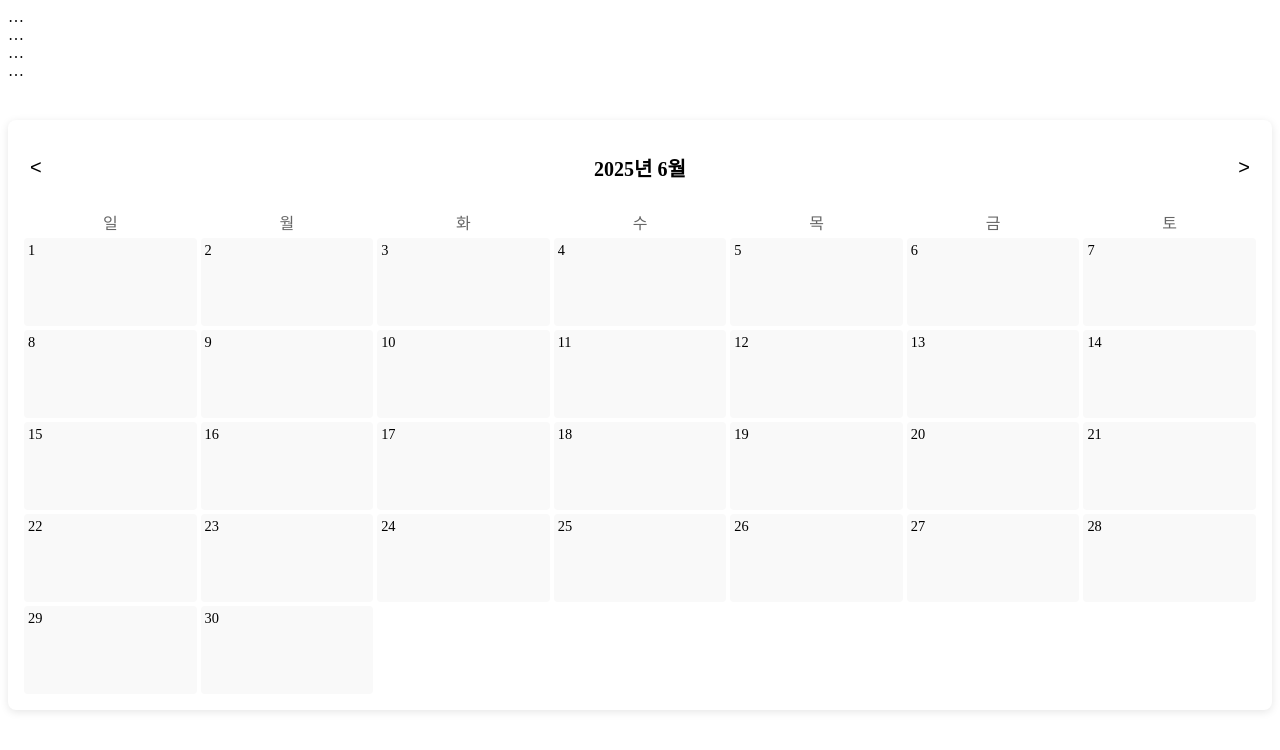
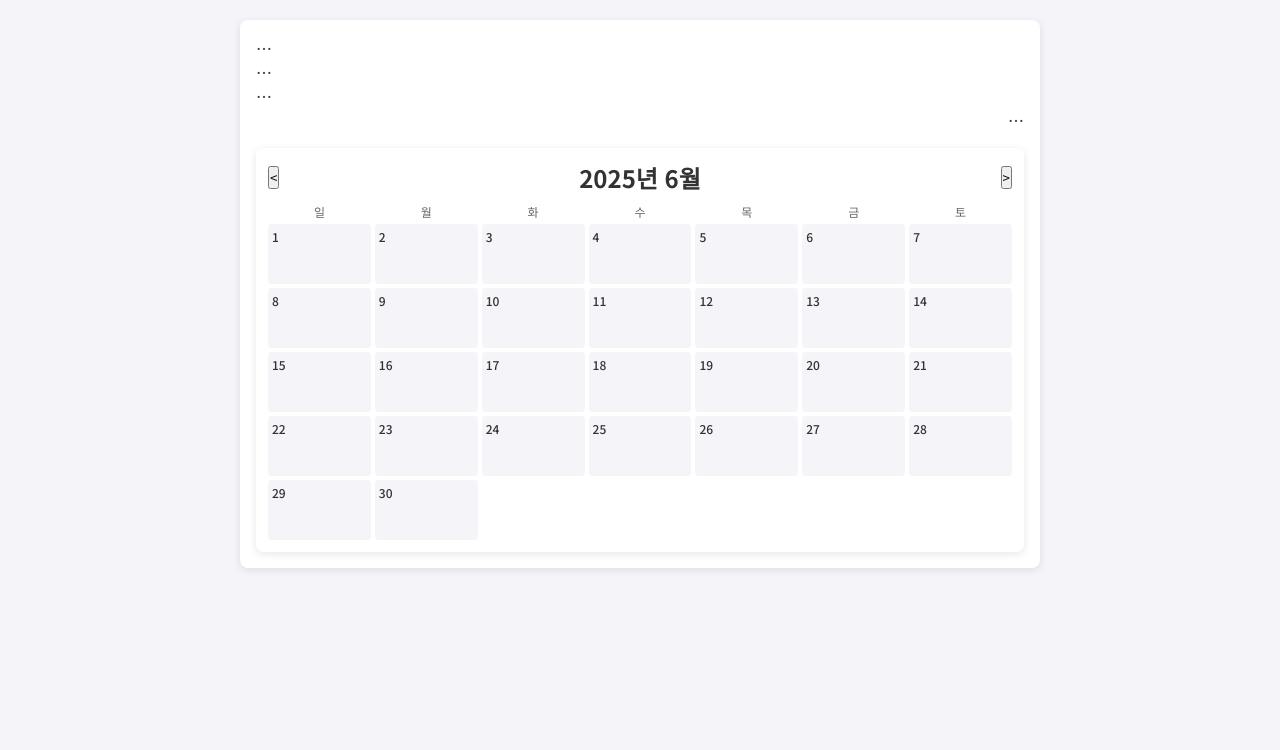
Before and after one commit to youngsilver-kim/youngsilver-kim.github.io, a plain HTML site: page index.html in a window 1280 px wide. Drawn offline with Linux system fonts and the light colour scheme.

Commit message:
Update style.css

```diff
--- a/style.css
+++ b/style.css
@@ -1,66 +1,54 @@
-/* …기존 스타일… */
-
-.calendar-container {
-  margin-top: 40px;
-  background: #fff;
-  padding: 16px;
-  border-radius: 8px;
-  box-shadow: 0 2px 8px rgba(0,0,0,0.1);
+:root {
+  --bg: #f4f4f9;
+  --fg: #333;
+  --card: #fff;
+  --accent: #007bff;
 }
-.calendar-header {
-  display: flex;
-  justify-content: space-between;
-  align-items: center;
-  margin-bottom: 12px;
+[data-theme="dark"] {
+  --bg: #18181b;
+  --fg: #e4e4e7;
+  --card: #242528;
+  --accent: #4f46e5;
 }
-.calendar-header button {
-  background: none;
-  border: none;
-  font-size: 1.25rem;
-  cursor: pointer;
-}
-.calendar-header h2 {
-  font-size: 1.25rem;
-}
-.calendar-grid {
-  display: grid;
-  grid-template-columns: repeat(7, 1fr);
-  gap: 4px;
-}
-.calendar-grid .day-name {
-  text-align: center;
-  font-weight: 500;
-  color: #666;
-}
-.calendar-grid .day-cell {
-  min-height: 80px;
-  border-radius: 4px;
-  padding: 4px;
-  background: #f9f9f9;
-  display: flex;
-  flex-direction: column;
-  cursor: pointer;
-}
-.calendar-grid .day-cell.inactive {
-  background: transparent;
-  cursor: default;
-}
-.calendar-grid .day-cell .date {
-  font-size: 0.9rem;
-  margin-bottom: 4px;
-}
-.calendar-grid .day-cell .events {
-  flex: 1;
-  overflow-y: auto;
-}
-.calendar-grid .day-cell .event {
-  background: #007bff;
-  color: #fff;
-  padding: 2px 4px;
-  border-radius: 2px;
-  font-size: 0.75rem;
-  margin-bottom: 2px;
-  white-space: nowrap;
-  text-overflow: ellipsis;
-  overflow: hidden;
-}
+*{margin:0;padding:0;box-sizing:border-box;font-family:'Noto Sans KR',sans-serif}
+body{background:var(--bg);color:var(--fg);}
+.container{max-width:800px;margin:20px auto;padding:16px;background:var(--card);border-radius:8px;box-shadow:0 2px 8px rgba(0,0,0,0.1)}
+header h1{font-size:1.5rem;margin-bottom:8px;display:flex;align-items:center;gap:8px}
+.controls form{display:flex;flex-wrap:wrap;gap:8px;margin-bottom:12px}
+.controls input, .controls select, .controls button{padding:8px;border:1px solid #ccc;border-radius:4px}
+.controls button{background:var(--accent);color:#fff;border:none;cursor:pointer}
+.controls .filters{display:flex;gap:4px;flex-wrap:wrap;margin-bottom:12px}
+.controls .filters input{flex:1}
+.controls .filters button{background:none;border:1px solid #ccc;cursor:pointer;padding:4px 8px;border-radius:4px}
+.controls .filters button.active{background:var(--accent);color:#fff;border-color:var(--accent)}
+.lists{display:grid;grid-template-columns:1fr 1fr;gap:12px;margin-bottom:16px}
+.list{background:var(--card);padding:8px;border-radius:4px;min-height:100px}
+.task-item{display:flex;align-items:center;gap:8px;padding:6px;background:var(--bg);border:1px solid #ccc;border-radius:4px;margin-bottom:6px;cursor:grab}
+.task-item.high{border-left:4px solid #dc2626}
+.task-item.medium{border-left:4px solid #f59e0b}
+.task-item.low{border-left:4px solid #22c55e}
+.task-text{flex:1}
+.task-meta{font-size:0.75rem;color:#666}
+.task-actions{display:flex;gap:4px}
+.task-actions button{background:none;border:none;cursor:pointer;color:var(--fg)}
+.stats{text-align:right;margin-bottom:16px}
+/* 달력 */
+.calendar-container{background:var(--card);padding:12px;border-radius:8px;box-shadow:0 2px 8px rgba(0,0,0,0.1)}
+.calendar-header{display:flex;justify-content:space-between;align-items:center;margin-bottom:8px}
+.calendar-grid{display:grid;grid-template-columns:repeat(7,1fr);gap:4px}
+.day-name{text-align:center;font-size:0.75rem;color:#666}
+.day-cell{background:var(--bg);padding:4px;border-radius:4px;min-height:60px;display:flex;flex-direction:column;gap:2px;cursor:pointer}
+.day-cell.inactive{background:transparent;cursor:default}
+.date{font-size:0.75rem;font-weight:500}
+.events{flex:1;overflow:auto}
+.event{background:var(--accent);color:#fff;padding:2px 4px;border-radius:2px;font-size:0.65rem;white-space:nowrap;overflow:hidden;text-overflow:ellipsis;margin-bottom:2px}
+/* 다크 토글 */
+.theme-toggle{position:fixed;top:16px;right:16px}
+.switch{position:relative;display:inline-block;width:40px;height:20px}
+.switch input{opacity:0;width:0;height:0}
+.slider{position:absolute;cursor:pointer;top:0;left:0;right:0;bottom:0;background:#ccc;border-radius:20px;transition:.4s}
+.slider:before{position:absolute;content:"";height:16px;width:16px;left:2px;bottom:2px;background:white;border-radius:50%;transition:.4s}
+input:checked + .slider{background:var(--accent)}
+input:checked + .slider:before{transform:translateX(20px)}
+/* 반응형 */
+@media(max-width:600px){.lists{grid-template-columns:1fr}.controls form{flex-direction:column}.
```
